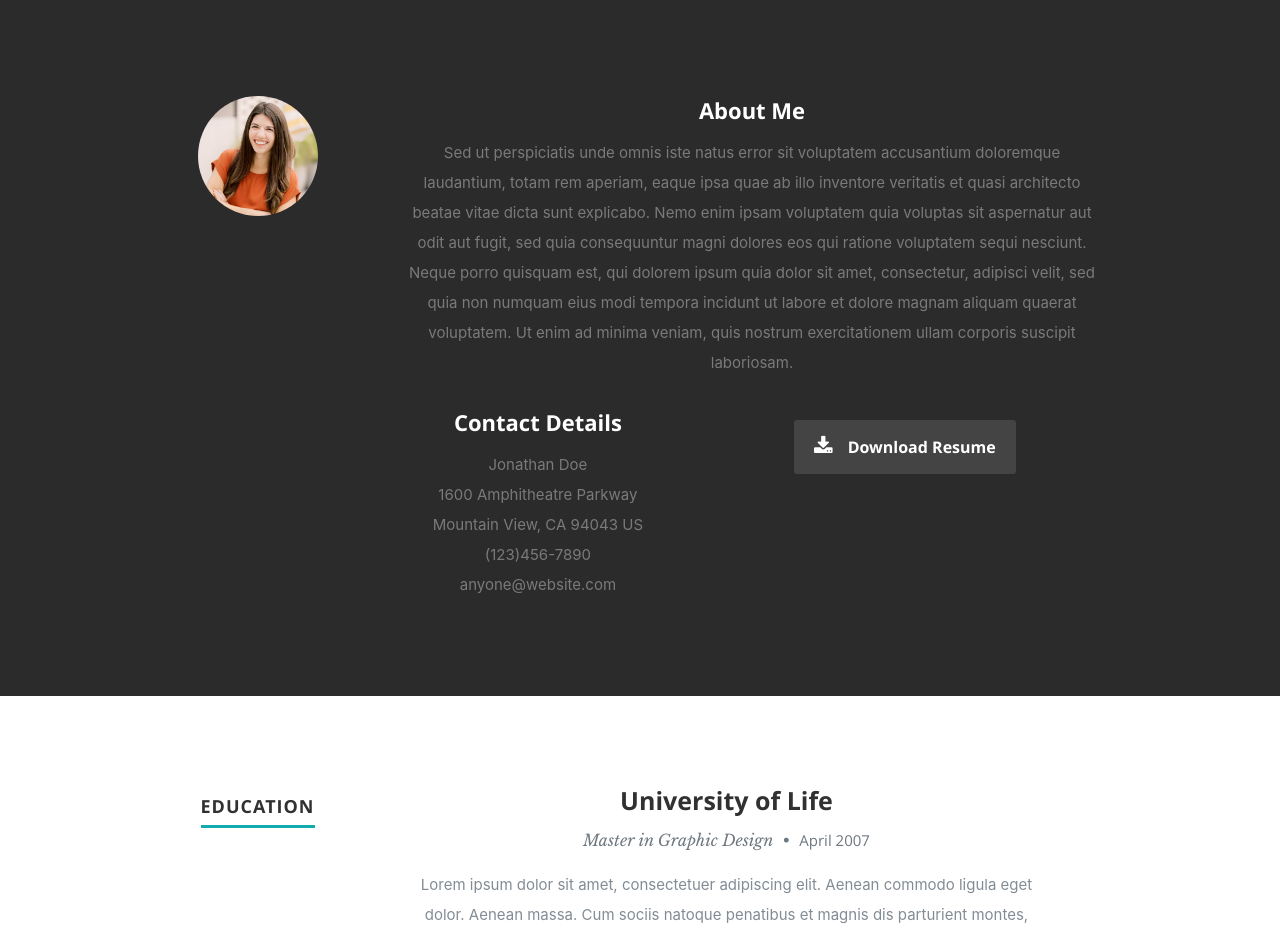
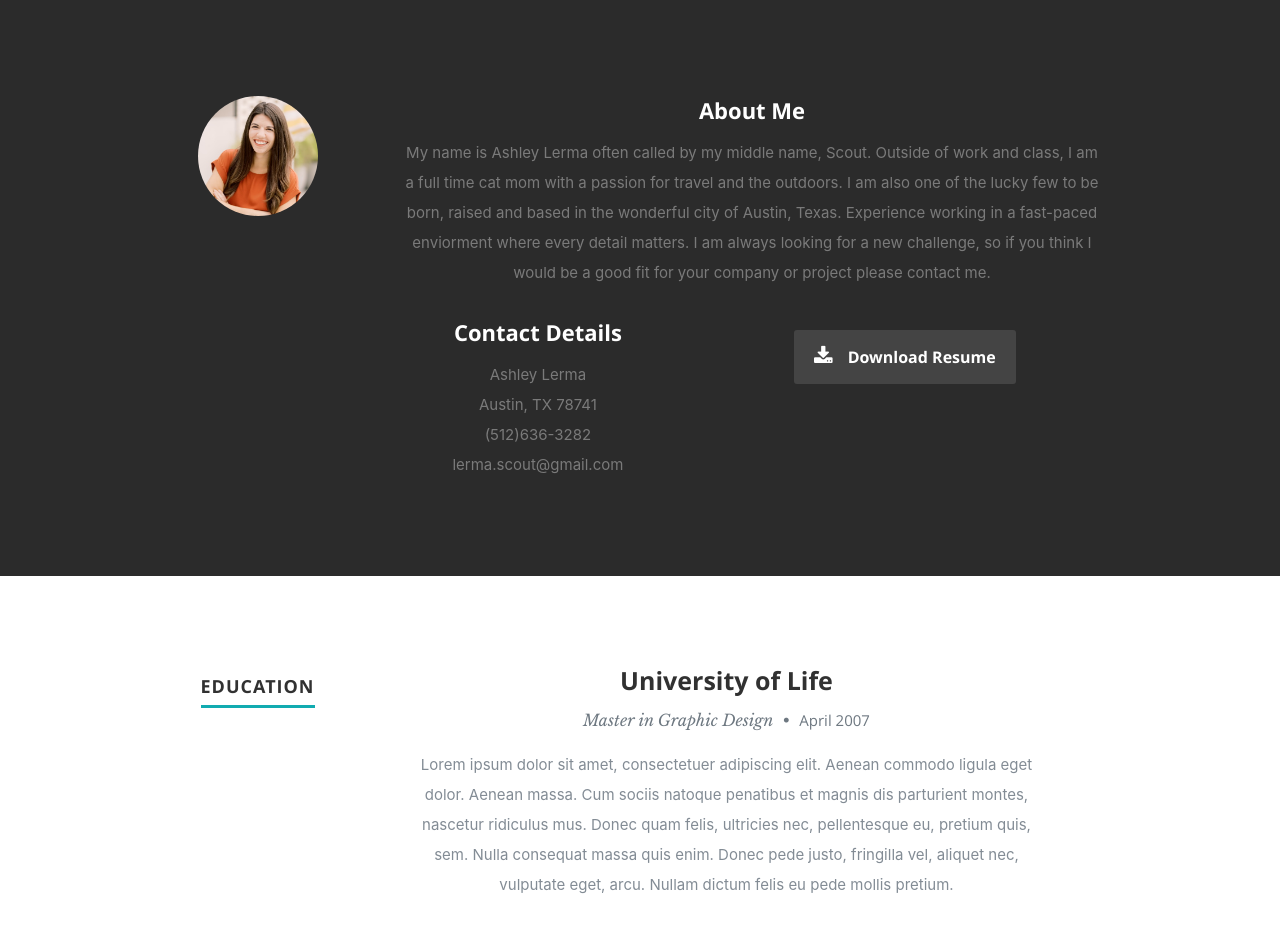
Before and after one commit to AshleyLerma/AshleyLerma.github.io, a React (Create React App) app in the folder resume/: page / in a window 1280 px wide. Shown: the part 800-1732 px from the top of the page. Built offline with nearby package versions, Linux system fonts and the light colour scheme; the HTML template or start-up script is replaced by a standard one.

Commit message:
updated about me

```diff
--- a/resume/src/components/about/about.js
+++ b/resume/src/components/about/about.js
@@ -14,32 +14,25 @@ function About() {
         <div className="nine columns main-col">
           <h2>About Me</h2>
           <p>
-            Sed ut perspiciatis unde omnis iste natus error sit voluptatem
-            accusantium doloremque laudantium, totam rem aperiam, eaque ipsa
-            quae ab illo inventore veritatis et quasi architecto beatae vitae
-            dicta sunt explicabo. Nemo enim ipsam voluptatem quia voluptas sit
-            aspernatur aut odit aut fugit, sed quia consequuntur magni dolores
-            eos qui ratione voluptatem sequi nesciunt. Neque porro quisquam est,
-            qui dolorem ipsum quia dolor sit amet, consectetur, adipisci velit,
-            sed quia non numquam eius modi tempora incidunt ut labore et dolore
-            magnam aliquam quaerat voluptatem. Ut enim ad minima veniam, quis
-            nostrum exercitationem ullam corporis suscipit laboriosam.
+            My name is Ashley Lerma often called by my middle name, Scout.
+            Outside of work and class, I am a full time cat mom with a passion
+            for travel and the outdoors. I am also one of the lucky few to be
+            born, raised and based in the wonderful city of Austin, Texas.
+            Experience working in a fast-paced enviorment where every detail
+            matters. I am always looking for a new challenge, so if you think I
+            would be a good fit for your company or project please contact me.
           </p>
           <div className="row">
             <div className="columns contact-details">
               <h2>Contact Details</h2>
               <p className="address">
-                <span>Jonathan Doe</span>
+                <span>Ashley Lerma</span>
                 <br />
-                <span>
-                  1600 Amphitheatre Parkway
-                  <br />
-                  Mountain View, CA 94043 US
-                </span>
+                <span>Austin, TX 78741</span>
                 <br />
-                <span>(123)456-7890</span>
+                <span>(512)636-3282</span>
                 <br />
-                <span>anyone@website.com</span>
+                <span>lerma.scout@gmail.com</span>
               </p>
             </div>
             <div className="columns download">
@@ -50,10 +43,8 @@ function About() {
                 </a>
               </p>
             </div>
-          </div>{" "}
-          {/* end row */}
-        </div>{" "}
-        {/* end .main-col */}
+          </div>
+        </div>
       </div>
     </section>
   );
```
